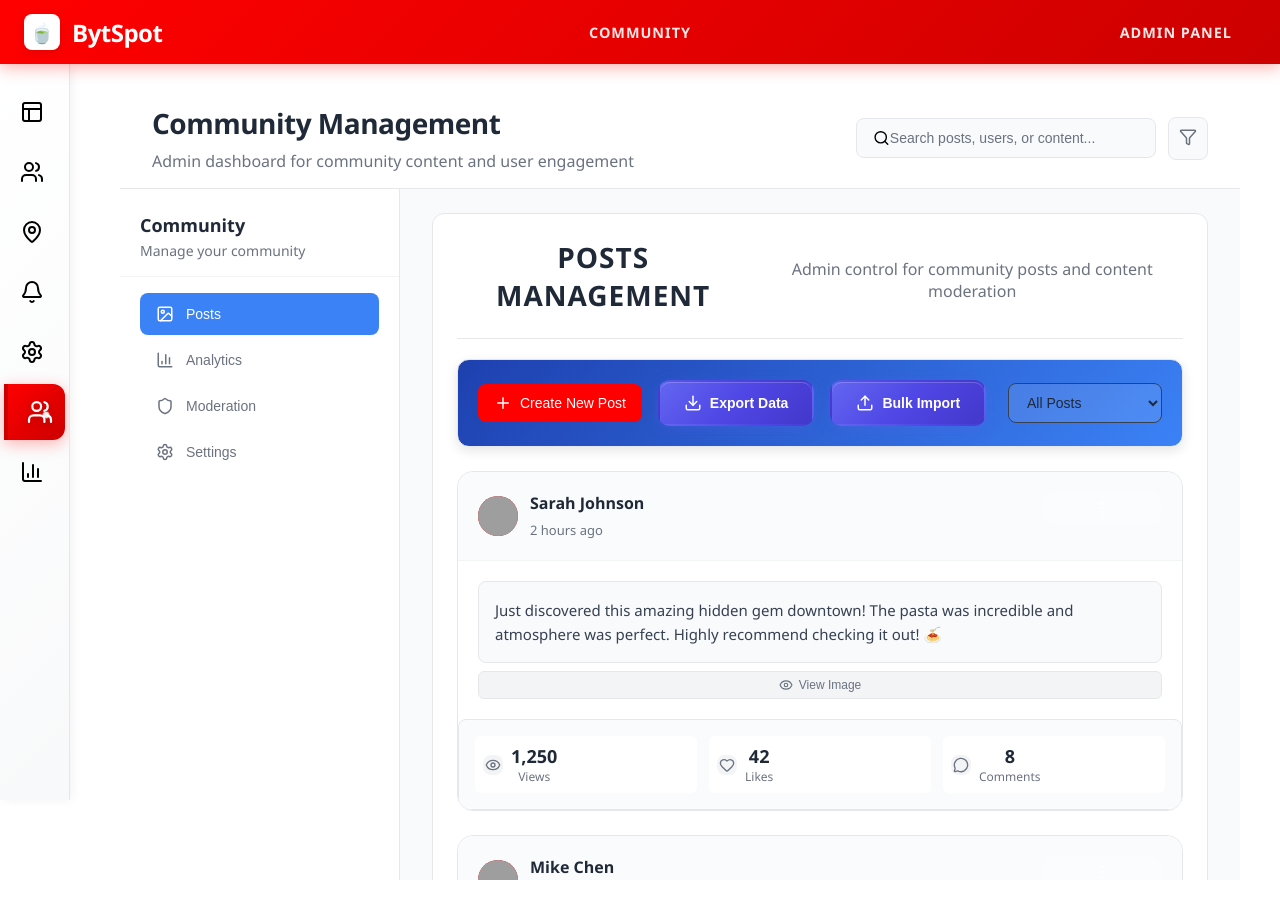
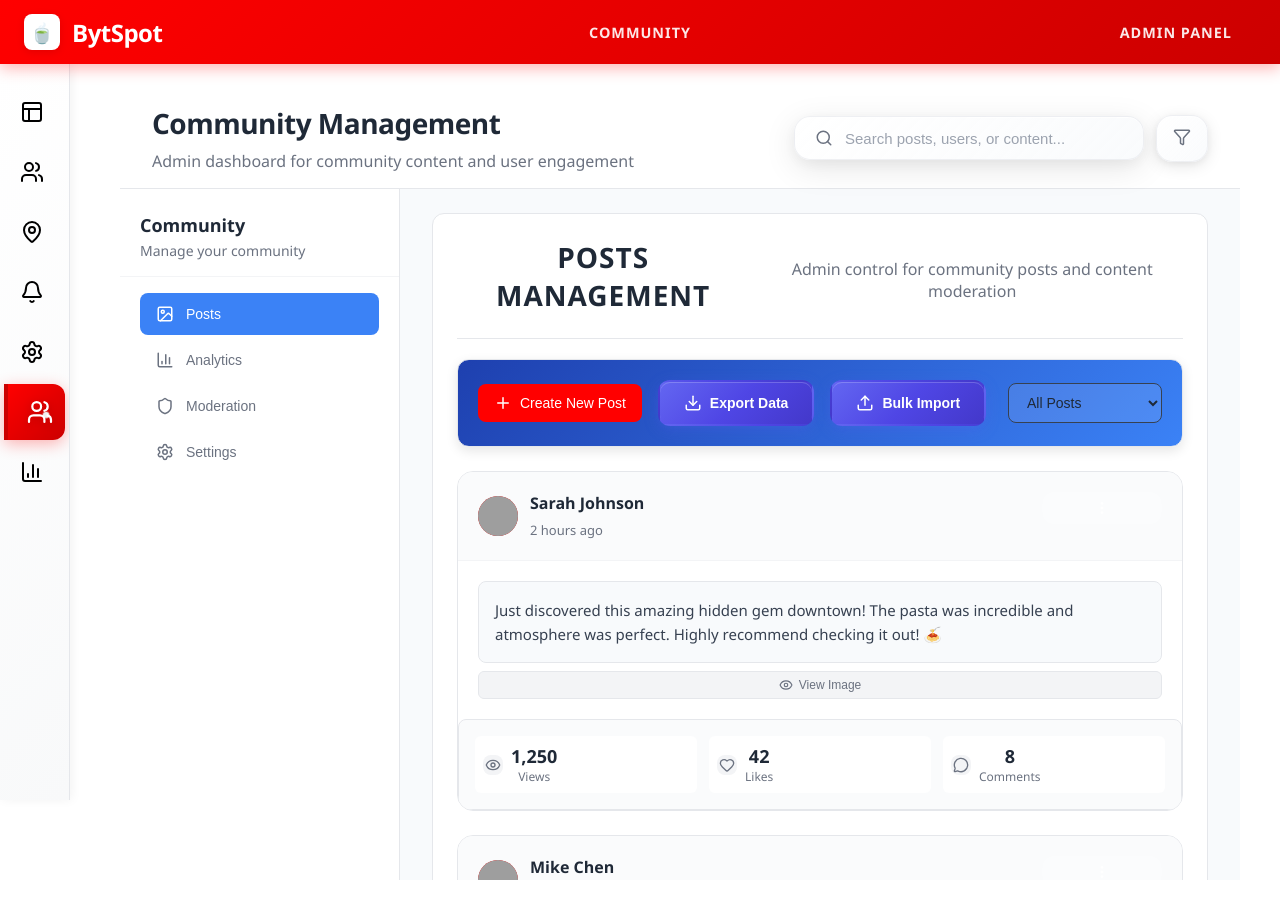
Before and after one commit to Sinxn-coder/chai-in, a React (Vite) app: page / in a window 1280 px wide. Both pictures are taken after a click on the item 30 px from the left and 412 px from the top of the page. Built offline with nearby package versions, Linux system fonts and the light colour scheme; grey boxes are pictures that could not be loaded.

Commit message:
Redesign community search bar with modern glassmorphism style and animations

```diff
--- a/src/CommunityPage.css
+++ b/src/CommunityPage.css
@@ -45,39 +45,152 @@
 .search-bar {
   display: flex;
   align-items: center;
-  background: #f8fafc;
-  border: 1px solid #e5e7eb;
-  border-radius: 8px;
-  padding: 10px 16px;
-  width: 300px;
+  background: linear-gradient(135deg, rgba(255, 255, 255, 0.9) 0%, rgba(248, 250, 252, 0.8) 100%);
+  backdrop-filter: blur(10px);
+  border: 1px solid rgba(229, 231, 235, 0.6);
+  border-radius: 16px;
+  padding: 12px 20px;
+  width: 350px;
+  box-shadow:
+    0 8px 32px rgba(0, 0, 0, 0.1),
+    0 4px 16px rgba(0, 0, 0, 0.05),
+    inset 0 1px 0 rgba(255, 255, 255, 0.8);
+  transition: all 0.3s cubic-bezier(0.4, 0, 0.2, 1);
+  position: relative;
+  overflow: hidden;
+}
+
+.search-bar::before {
+  content: '';
+  position: absolute;
+  top: 0;
+  left: -100%;
+  width: 100%;
+  height: 100%;
+  background: linear-gradient(90deg, transparent, rgba(255, 0, 0, 0.05), transparent);
+  transition: left 0.6s ease;
+  z-index: 1;
+}
+
+.search-bar:hover::before {
+  left: 100%;
+}
+
+.search-bar:hover {
+  background: linear-gradient(135deg, rgba(255, 255, 255, 0.95) 0%, rgba(248, 250, 252, 0.9) 100%);
+  border-color: rgba(255, 0, 0, 0.2);
+  box-shadow:
+    0 12px 40px rgba(0, 0, 0, 0.15),
+    0 6px 20px rgba(0, 0, 0, 0.1),
+    inset 0 1px 0 rgba(255, 255, 255, 0.9);
+  transform: translateY(-2px) scale(1.02);
+}
+
+.search-bar:focus-within {
+  background: linear-gradient(135deg, rgba(255, 255, 255, 1) 0%, rgba(248, 250, 252, 0.95) 100%);
+  border-color: rgba(255, 0, 0, 0.4);
+  box-shadow:
+    0 16px 48px rgba(255, 0, 0, 0.2),
+    0 8px 24px rgba(0, 0, 0, 0.15),
+    inset 0 1px 0 rgba(255, 255, 255, 1);
+  transform: translateY(-3px) scale(1.03);
+}
+
+.search-bar svg {
+  color: #6b7280;
+  transition: all 0.3s cubic-bezier(0.4, 0, 0.2, 1);
+  z-index: 2;
+  flex-shrink: 0;
+  margin-right: 12px;
+}
+
+.search-bar:hover svg {
+  color: #FF0000;
+  transform: scale(1.1) rotate(5deg);
+}
+
+.search-bar:focus-within svg {
+  color: #FF0000;
+  transform: scale(1.15);
+  filter: drop-shadow(0 2px 4px rgba(255, 0, 0, 0.3));
 }
 
 .search-bar input {
   background: transparent;
   border: none;
   color: #1f2937;
-  font-size: 14px;
+  font-size: 15px;
+  font-weight: 500;
   outline: none;
   width: 100%;
+  z-index: 2;
+  position: relative;
+  transition: all 0.3s cubic-bezier(0.4, 0, 0.2, 1);
 }
 
 .search-bar input::placeholder {
-  color: #6b7280;
+  color: #9ca3af;
+  font-weight: 400;
+  transition: all 0.3s cubic-bezier(0.4, 0, 0.2, 1);
+}
+
+.search-bar:hover input::placeholder {
+  color: #6b7280;
+}
+
+.search-bar:focus-within input::placeholder {
+  color: #4b5563;
 }
 
 .filter-btn {
-  background: #f8fafc;
-  border: 1px solid #e5e7eb;
-  color: #6b7280;
-  padding: 10px;
-  border-radius: 8px;
+  background: linear-gradient(135deg, rgba(255, 255, 255, 0.9) 0%, rgba(248, 250, 252, 0.8) 100%);
+  backdrop-filter: blur(10px);
+  border: 1px solid rgba(229, 231, 235, 0.6);
+  color: #6b7280;
+  padding: 12px 16px;
+  border-radius: 16px;
   cursor: pointer;
-  transition: all 0.2s ease;
+  transition: all 0.3s cubic-bezier(0.4, 0, 0.2, 1);
+  position: relative;
+  overflow: hidden;
+  box-shadow:
+    0 4px 16px rgba(0, 0, 0, 0.1),
+    0 2px 8px rgba(0, 0, 0, 0.05),
+    inset 0 1px 0 rgba(255, 255, 255, 0.8);
+}
+
+.filter-btn::before {
+  content: '';
+  position: absolute;
+  top: 0;
+  left: -100%;
+  width: 100%;
+  height: 100%;
+  background: linear-gradient(90deg, transparent, rgba(255, 0, 0, 0.05), transparent);
+  transition: left 0.6s ease;
+  z-index: 1;
+}
+
+.filter-btn:hover::before {
+  left: 100%;
 }
 
 .filter-btn:hover {
-  background: #e5e7eb;
-  color: #1f2937;
+  background: linear-gradient(135deg, rgba(255, 255, 255, 0.95) 0%, rgba(248, 250, 252, 0.9) 100%);
+  border-color: rgba(255, 0, 0, 0.2);
+  color: #FF0000;
+  box-shadow:
+    0 8px 32px rgba(0, 0, 0, 0.15),
+    0 4px 16px rgba(0, 0, 0, 0.1),
+    inset 0 1px 0 rgba(255, 255, 255, 0.9);
+  transform: translateY(-2px) scale(1.05);
+}
+
+.filter-btn:active {
+  transform: translateY(-1px) scale(0.98);
+  box-shadow:
+    0 4px 16px rgba(0, 0, 0, 0.1),
+    inset 0 1px 0 rgba(255, 255, 255, 0.8);
 }
 
 .community-layout {
```
